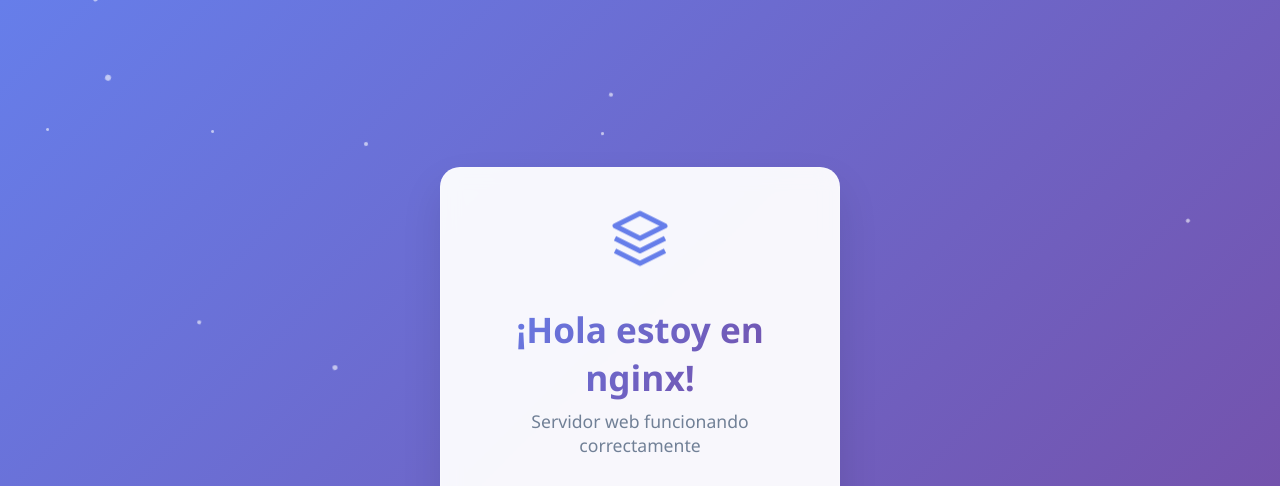
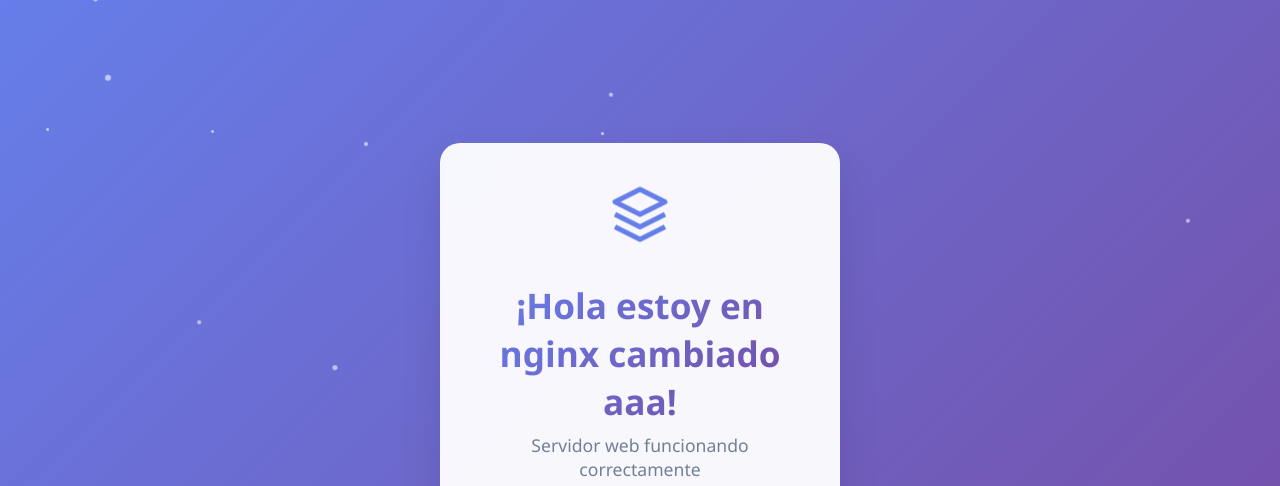
Before and after one commit to K451AKM/hellonginx, a plain HTML site: page index.html in a window 1280 px wide. Shown: the top 486 px of the page. Drawn offline with Linux system fonts and the light colour scheme.

Commit message:
new changues

```diff
--- a/index.html
+++ b/index.html
@@ -16,7 +16,7 @@
                     <path d="M2 12L12 17L22 12" stroke="currentColor" stroke-width="2" stroke-linejoin="round"/>
                 </svg>
             </div>
-            <h1 class="title">¡Hola estoy en nginx!</h1>
+            <h1 class="title">¡Hola estoy en nginx cambiado aaa!</h1>
             <p class="subtitle">Servidor web funcionando correctamente</p>
             <div class="status">
                 <span class="status-dot"></span>
```
